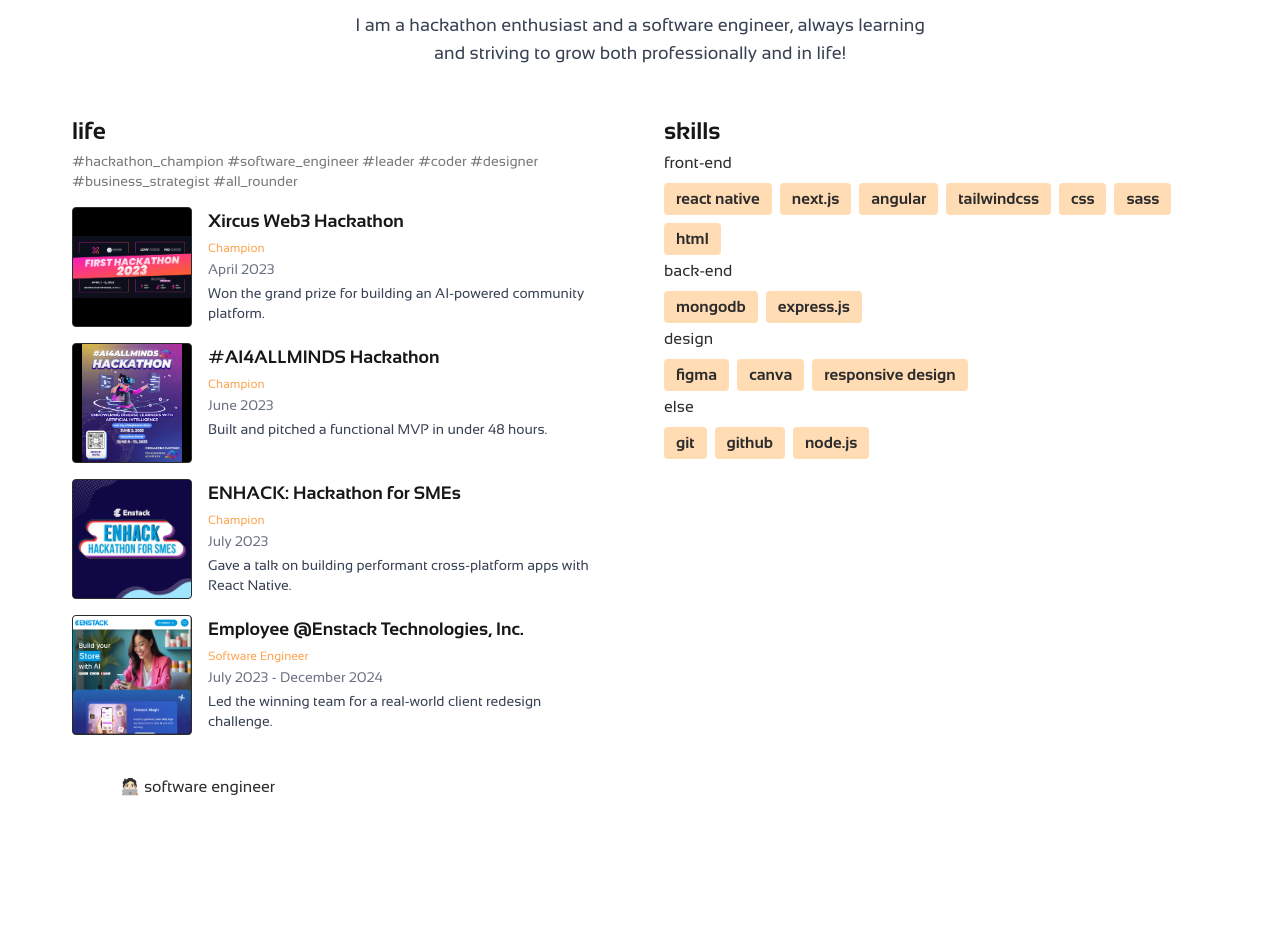
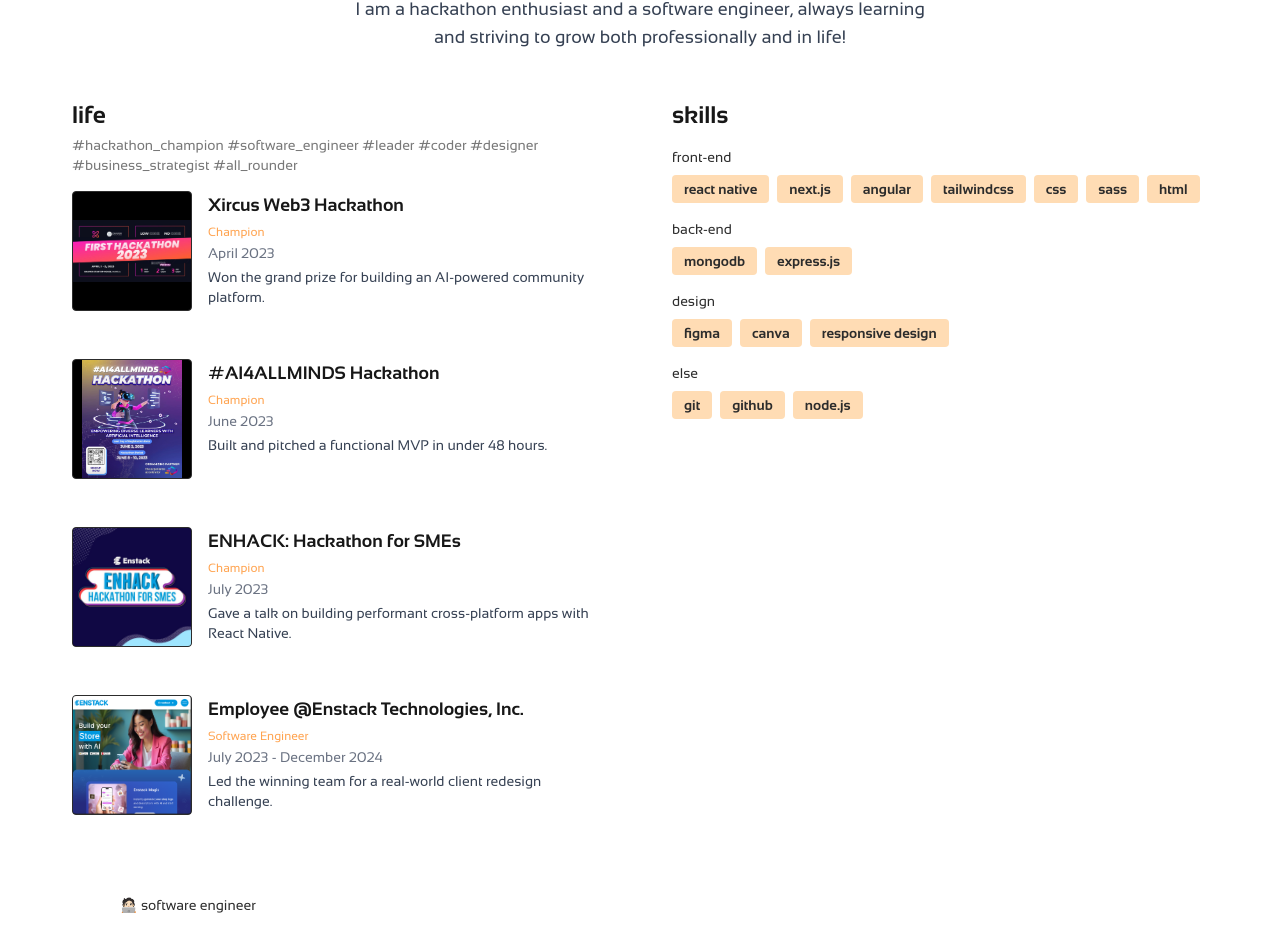
Before and after one commit to dadalman/dalman-portfolio, a Next.js app: page / in a window 1280 px wide. Shown: the part 935-1886 px from the top of the page. Before the commit the page ends 1814 px from the top, so only its background shows below. Built offline with nearby package versions, Linux system fonts and the light colour scheme.

Commit message:
Fixed about me navigation and responsive design

```diff
--- a/app/globals.css
+++ b/app/globals.css
@@ -4,6 +4,10 @@
   --background: #ffffff;
   --foreground: #171717;
   --font-sans: "Sansation", Arial, Helvetica, sans-serif;
+}
+
+html {
+  scroll-behavior: smooth;
 }
 
 @theme inline {
@@ -133,3 +137,16 @@
 .animate-float-fast {
   animation: floatFast 5s ease-in-out infinite;
 }
+
+@keyframes swipeUpLoop {
+  0% {
+    transform: translateY(170%);
+  }
+  100% {
+    transform: translateY(30%);
+  }
+}
+
+.animate-swipe-up-loop {
+  animation: swipeUpLoop 2s ease-in-out infinite;
+}
--- a/app/page.tsx
+++ b/app/page.tsx
@@ -4,6 +4,7 @@
 import Header from "@/components/Header";
 import Landing from "@/components/Landing";
 import AboutMe from "@/components/AboutMe";
+import SwipeCapsule from "@/components/SwipeCapsule";
 
 export default function Home() {
   return (
@@ -11,6 +12,11 @@
       <Header />
       <main>
         <Landing />
+
+        {/* <section className="relative z-30 flex justify-center items-center py-32">
+          <SwipeCapsule />
+        </section> */}
+
         <AboutMe />
       </main>
     </div>
--- a/components/AboutMe.tsx
+++ b/components/AboutMe.tsx
@@ -1,5 +1,6 @@
 import Image from "next/image";
 import Link from "next/link";
+import SwipeCapsule from "./SwipeCapsule";
 
 const events = [
   {
@@ -40,12 +41,12 @@
   return (
     <section
       id="about"
-      className="py-20 px-6 bg-white dark:bg-black text-neutral-900 dark:text-white"
+      className="scroll-mt-12 py-16 px-4 sm:px-6 bg-white dark:bg-black text-neutral-900 dark:text-white"
     >
       <div className="text-center space-y-4">
-        <h2 className="text-4xl font-bold">ABOUT ME</h2>
+        <h2 className="text-3xl sm:text-4xl font-bold">ABOUT ME</h2>
         <div className="w-16 h-1 mx-auto bg-primary-400" />
-        <p className="max-w-xl mx-auto text-lg text-gray-700 dark:text-gray-300">
+        <p className="max-w-xl mx-auto text-base sm:text-lg text-gray-700 dark:text-gray-300">
           I am a hackathon enthusiast and a software engineer, always learning
           and striving to grow both professionally and in life!
         </p>
@@ -55,14 +56,14 @@
         {/* Left Side - Life & Events */}
         <div className="space-y-2">
           <div className="pl-2">
-            <h3 className="text-2xl font-semibold">life</h3>
-            <p className="text-sm mt-1 text-muted">
+            <h3 className="text-xl sm:text-2xl font-semibold">life</h3>
+            <p className="text-xs sm:text-sm mt-1 text-muted">
               #hackathon_champion #software_engineer #leader #coder #designer
               #business_strategist #all_rounder
             </p>
           </div>
 
-          <div className="space-y-8">
+          <div className="space-y-10 sm:space-y-8 mt-4 sm:mt-0">
             {events.map((event, i) => (
               <Link
                 key={i}
@@ -70,8 +71,8 @@
                 target="_blank"
                 rel="noopener noreferrer"
               >
-                <div className="flex items-start gap-4 hover:bg-gray-100  dark:hover:bg-white/5 p-2 rounded-lg transition">
-                  <div className="min-w-[120px] h-[120px] relative rounded-sm overflow-hidden bg-black border-dark border">
+                <div className="flex flex-col sm:flex-row items-start gap-4 hover:bg-gray-100 dark:hover:bg-white/5 p-2 rounded-lg transition mb-3 sm:mb-8">
+                  <div className="w-full sm:min-w-[120px] sm:w-[120px] h-[120px] relative rounded-sm overflow-hidden bg-black border-dark border">
                     <Image
                       src={event.img}
                       alt={event.name}
@@ -79,12 +80,14 @@
                       className="object-contain"
                     />
                   </div>
-                  <div>
-                    <h4 className="font-bold text-lg">{event.name}</h4>
+                  <div className="-mt-2 sm:mt-0">
+                    <h4 className="font-bold text-base sm:text-lg">
+                      {event.name}
+                    </h4>
                     <span className="text-xs text-primary-400 font-medium">
                       {event.label}
                     </span>
-                    <p className="text-sm text-gray-500 dark:text-gray-400">
+                    <p className="text-xs sm:text-sm text-gray-500 dark:text-gray-400">
                       {event.date}
                     </p>
                     <p className="text-sm mt-1 text-gray-700 dark:text-gray-300">
@@ -98,13 +101,14 @@
         </div>
 
         {/* Right Side - Skills */}
-        <div className="space-y-1">
-          <h3 className="text-2xl font-semibold">skills</h3>
+        <div className="space-y-4 px-2">
+          <h3 className="text-xl sm:text-2xl font-semibold">skills</h3>
 
-          <div>
-            <h4 className="text-md font-medium text-dark">front-end</h4>
-            <div className="flex flex-wrap gap-2 mt-2">
+          {/* Skill categories */}
           {[
+            {
+              title: "front-end",
+              skills: [
                 "react native",
                 "next.js",
                 "angular",
@@ -112,62 +116,37 @@
                 "css",
                 "sass",
                 "html",
-              ].map((skill) => (
+              ],
+            },
+            { title: "back-end", skills: ["mongodb", "express.js"] },
+            {
+              title: "design",
+              skills: ["figma", "canva", "responsive design"],
+            },
+            { title: "else", skills: ["git", "github", "node.js"] },
+          ].map((group) => (
+            <div key={group.title}>
+              <h4 className="text-sm sm:text-md font-medium text-dark">
+                {group.title}
+              </h4>
+              <div className="flex flex-wrap gap-2 mt-2">
+                {group.skills.map((skill) => (
                   <span
                     key={skill}
-                  className="bg-primary dark:bg-white/10 px-3 py-1 rounded-sm text-md font-bold text-dark"
+                    className="bg-primary dark:bg-white/10 px-3 py-1 rounded-sm text-sm font-bold text-dark"
                   >
                     {skill}
                   </span>
                 ))}
               </div>
             </div>
-
-          <div>
-            <h4 className="text-md font-medium text-dark">back-end</h4>
-            <div className="flex flex-wrap gap-2 mt-2">
-              {["mongodb", "express.js"].map((skill) => (
-                <span
-                  key={skill}
-                  className="bg-primary dark:bg-white/10 px-3 py-1 rounded-sm text-md font-bold text-dark"
-                >
-                  {skill}
-                </span>
           ))}
         </div>
       </div>
 
-          <div>
-            <h4 className="text-md font-medium text-dark">design</h4>
-            <div className="flex flex-wrap gap-2 mt-2">
-              {["figma", "canva", "responsive design"].map((skill) => (
-                <span
-                  key={skill}
-                  className="bg-primary dark:bg-white/10 px-3 py-1 rounded-sm  text-md font-bold text-dark"
-                >
-                  {skill}
-                </span>
-              ))}
-            </div>
-          </div>
-
-          <div>
-            <h4 className="text-md font-medium text-dark">else</h4>
-            <div className="flex flex-wrap gap-2 mt-2">
-              {["git", "github", "node.js"].map((skill) => (
-                <span
-                  key={skill}
-                  className="bg-primary dark:bg-white/10 px-3 py-1 rounded-sm text-md font-bold text-dark"
-                >
-                  {skill}
-                </span>
-              ))}
-            </div>
-          </div>
-        </div>
-      </div>
-
-      <p className="text-md text-dark mt-8 mx-24">🧑🏻‍💻 software engineer</p>
+      <p className="text-sm text-dark mt-10 text-center sm:text-left sm:mx-24">
+        🧑🏻‍💻 software engineer
+      </p>
     </section>
   );
 }
--- a/components/Header.tsx
+++ b/components/Header.tsx
@@ -1,4 +1,5 @@
 import { Menu, X } from "lucide-react";
+import Link from "next/link";
 import { useState } from "react";
 
 export default function Header() {
@@ -7,20 +8,20 @@
   return (
     <>
       {/* Navbar */}
-      <nav className="flex items-center justify-between px-6 md:py-4 py-4 shadow-md bg-primary">
+      <nav className="sticky top-0 z-50 flex items-center justify-between px-6 md:py-4 py-4 shadow-md bg-primary">
         {/* Left: Logo and Brand Name */}
-        <div className="flex items-center space-x-3">
+        <Link href="/" className="flex items-center space-x-3">
           <img
             src="/assets/images/profile-img.jpg"
             alt="Logo"
             className="w-13 h-13 rounded-full"
           />
           <span className="text-xl font-bold text-gray-800">DHAYNAMICO</span>
-        </div>
+        </Link>
 
         {/* Desktop Navigation */}
         <div className="hidden md:flex space-x-6">
-          <a href="#home" className="text-gray-600 hover:text-black text-xl">
+          <a href="/" className="text-gray-600 hover:text-black text-xl">
             Home
           </a>
           <a href="#about" className="text-gray-600 hover:text-black text-xl">
--- /dev/null
+++ b/components/SwipeCapsule.tsx
@@ -0,0 +1,9 @@
+export default function SwipeCapsule() {
+  return (
+    <div className="flex justify-center items-center h-screen ">
+      <div className="w-24 h-49 rounded-full bg-[var(--color-primary-100)] relative overflow-hidden">
+        <div className="absolute left-1/2 -translate-x-1/2 w-16 h-16 rounded-full bg-[var(--color-primary-500)] animate-swipe-up-loop" />
+      </div>
+    </div>
+  );
+}
```
Lines whose indentation alone changed are shown as unchanged.
